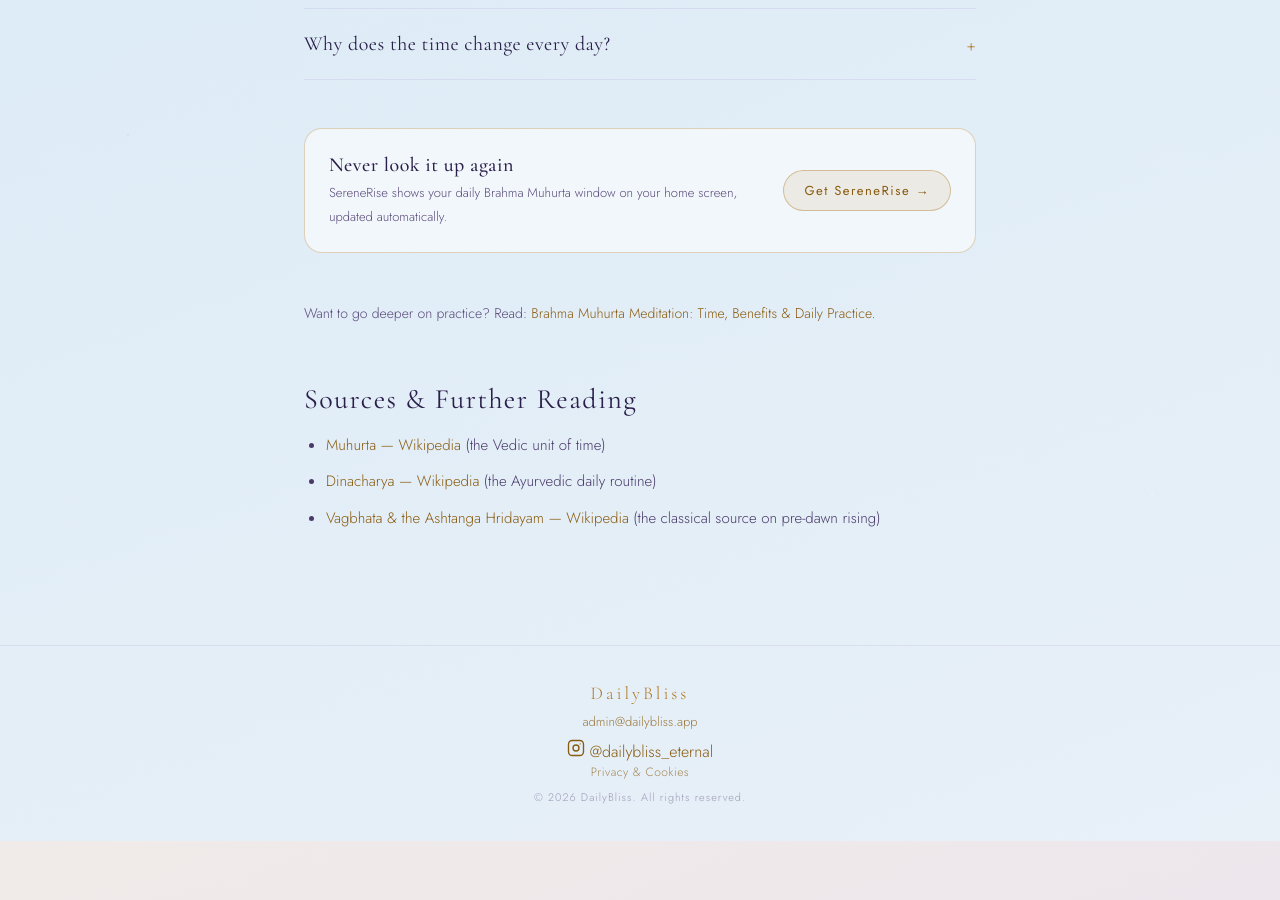
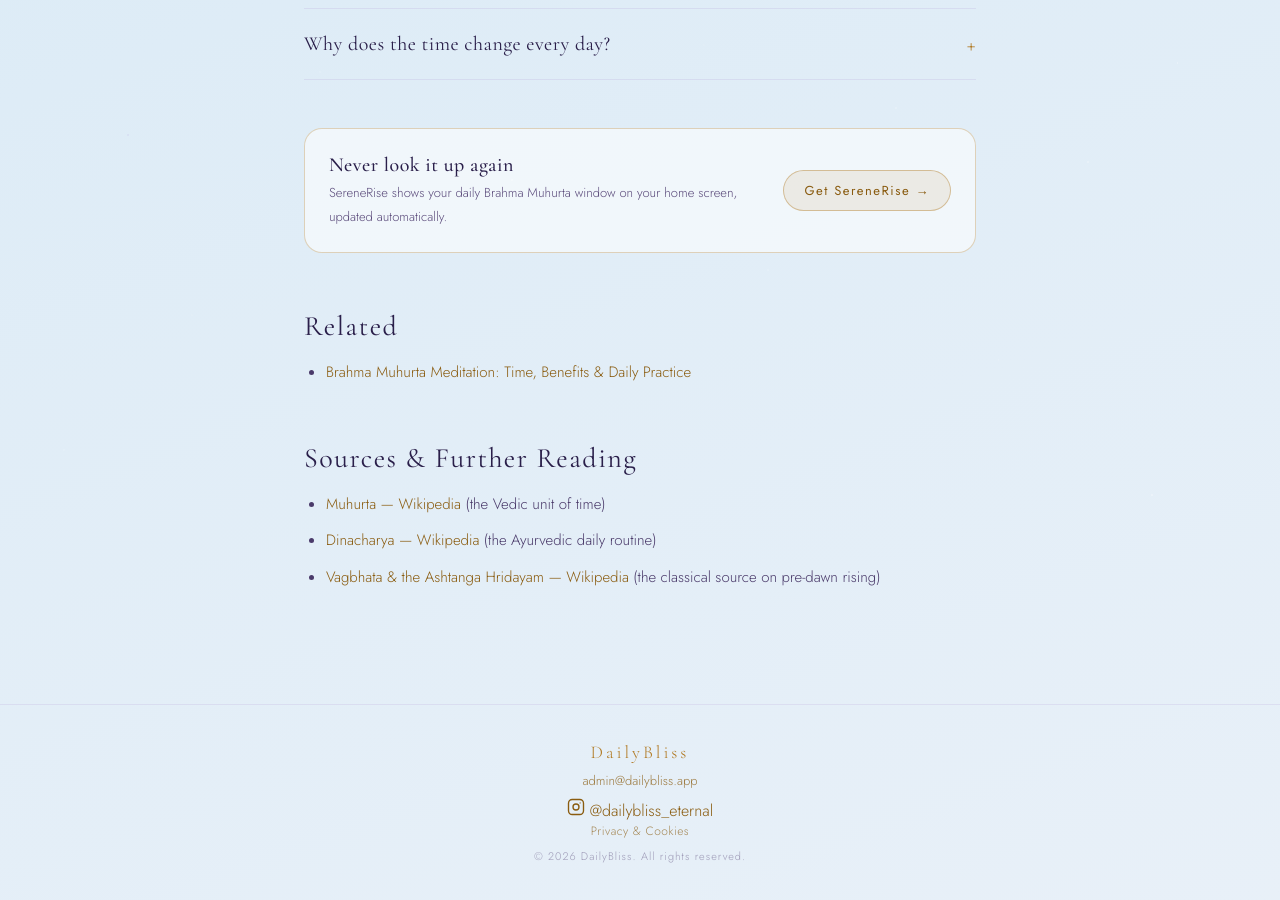
Before and after one commit to dailybliss/dailybliss.github.io, a Jekyll site: the page built from blog/brahma-muhurta-complete-guide.html, in a window 1280 px wide and 900 px high, scrolled down 4229 px. Built offline with Jekyll 4.4.1, drawn with Linux system fonts in a browser that asks for light colours; before the commit the page ends 5070 px from its top, so only the background shows below that.

Commit message:
Update brahma-muhurta-complete-guide.html

```diff
--- a/blog/brahma-muhurta-complete-guide.html
+++ b/blog/brahma-muhurta-complete-guide.html
@@ -206,10 +206,12 @@ last_modified_at: 2026-07-01
     <a href="{{ '/apps/serenerise/' | relative_url }}" class="btn">Get SereneRise →</a>
   </div>
 
-  <p style="margin-top:32px; font-size:14px; color:var(--subtle);">
-    Want to go deeper on practice? Read:
-    <a href="{{ '/blog/brahma-muhurta-meditation/' | relative_url }}">Brahma Muhurta Meditation: Time, Benefits &amp; Daily Practice</a>.
-  </p>
+ <div style="margin-top:32px;">
+  <h2>Related</h2>
+  <ul>
+    <li><a href="{{ '/blog/brahma-muhurta-meditation/' | relative_url }}">Brahma Muhurta Meditation: Time, Benefits &amp; Daily Practice</a></li>
+  </ul>
+</div>
 
   <div style="margin-top:32px;">
   <h2>Sources &amp; Further Reading</h2>
```
